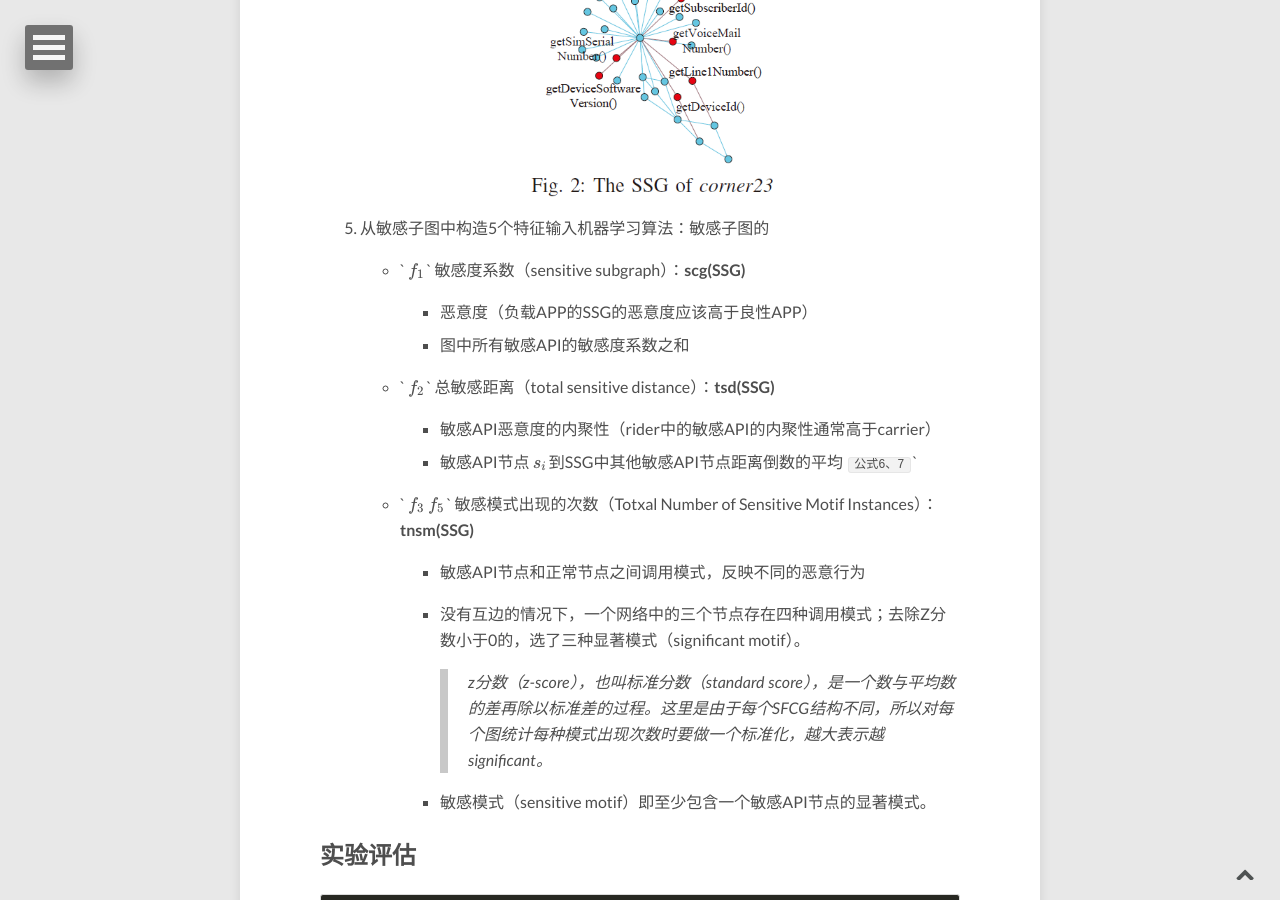
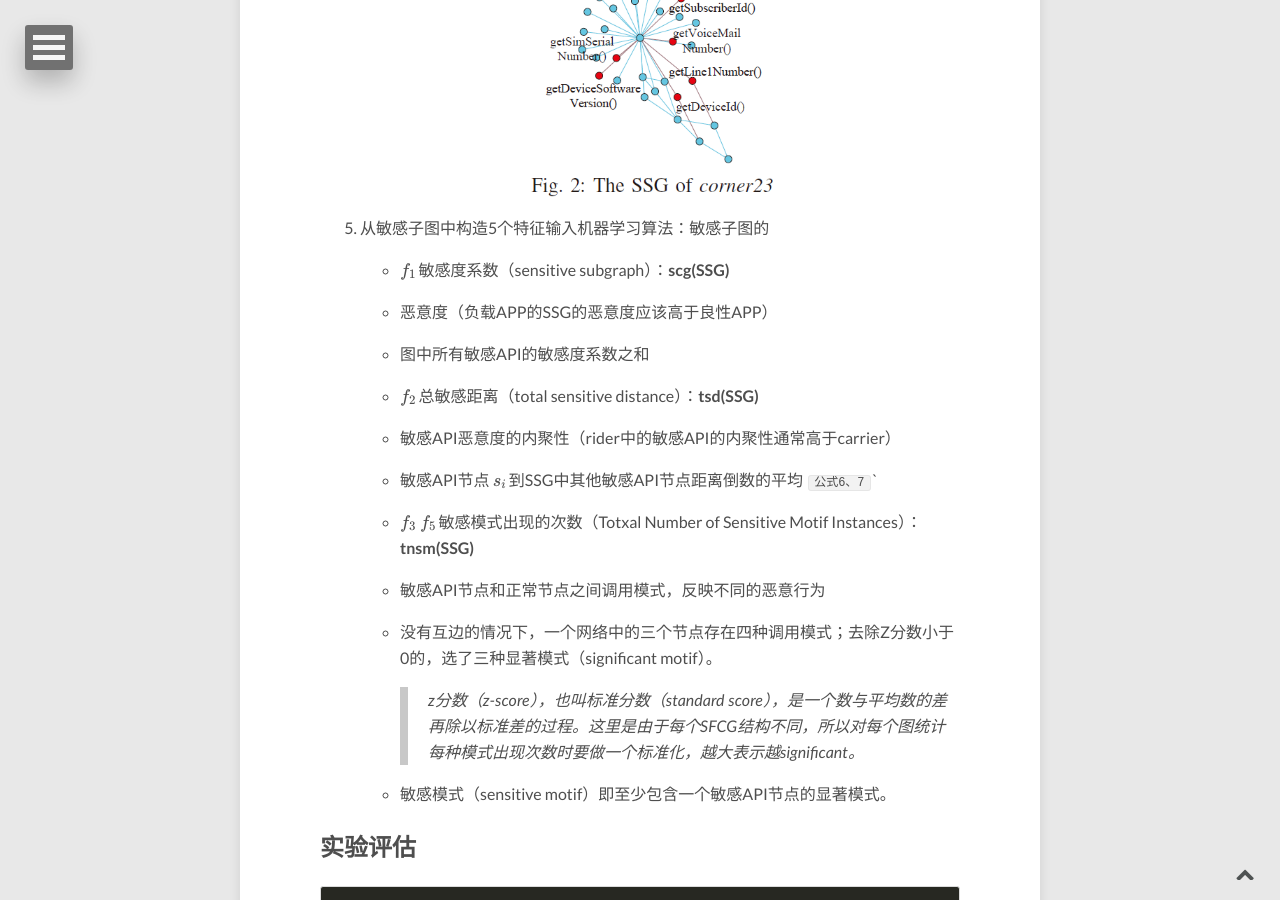
Before and after one commit to E0HYL/BLOG-OF-E0, a Jekyll site: the page built from _posts/2020-03-04-DAPASA.md, in a window 1280 px wide and 900 px high, scrolled down 3118 px. Built offline with Jekyll 4.4.1, drawn with Linux system fonts in a browser that asks for light colours; nearby versions of some CDN libraries; formulas are drawn with MathJax 3; comment, search, counter and statistics services are not loaded.

Commit message:
delete ``

```diff
--- a/_posts/2020-03-04-DAPASA.md
+++ b/_posts/2020-03-04-DAPASA.md
@@ -88,17 +88,17 @@
 
 5. 从敏感子图中构造5个特征输入机器学习算法：敏感子图的
 
-   - ` $$f_1$$ ` 敏感度系数（sensitive subgraph）：**scg(SSG)**
+   -  $$f_1$$  敏感度系数（sensitive subgraph）：**scg(SSG)**
 
      - 恶意度（负载APP的SSG的恶意度应该高于良性APP）
      - 图中所有敏感API的敏感度系数之和
 
-   - ` $$f_2$$ ` 总敏感距离（total sensitive distance）：**tsd(SSG)**
+   -  $$f_2$$  总敏感距离（total sensitive distance）：**tsd(SSG)**
 
      - 敏感API恶意度的内聚性（rider中的敏感API的内聚性通常高于carrier）
      - 敏感API节点 $$s_i$$ 到SSG中其他敏感API节点距离倒数的平均 `公式6、7``
 
-   - ` $$f_3~f_5$$ ` 敏感模式出现的次数（Totxal Number of Sensitive Motif Instances）：**tnsm(SSG)**
+   -  $$f_3~f_5$$  敏感模式出现的次数（Totxal Number of Sensitive Motif Instances）：**tnsm(SSG)**
 
      - 敏感API节点和正常节点之间调用模式，反映不同的恶意行为
 
```
